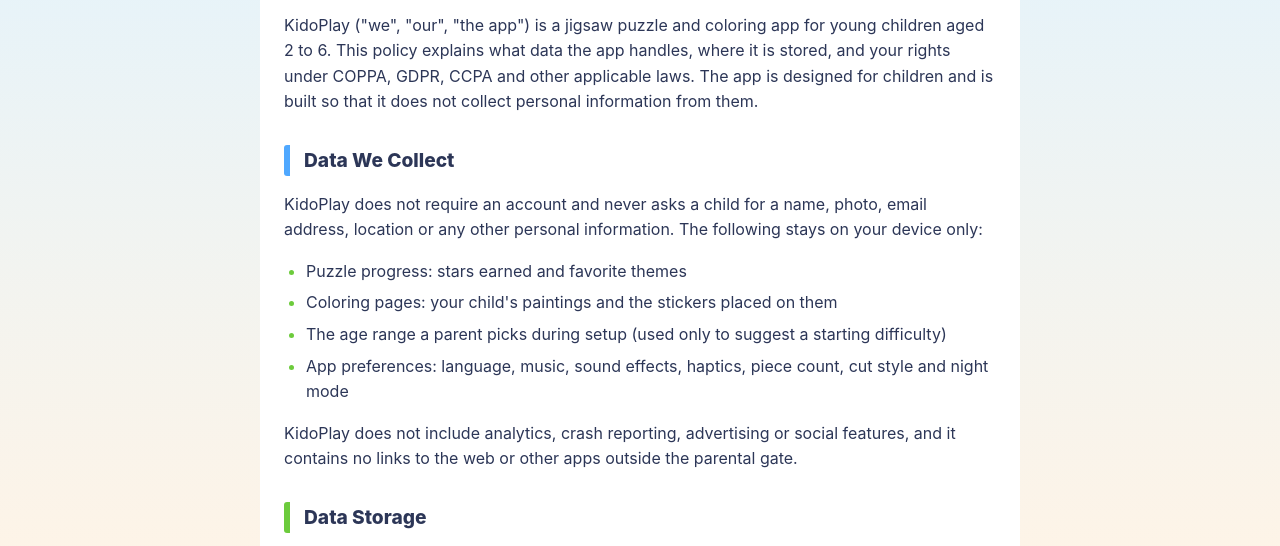
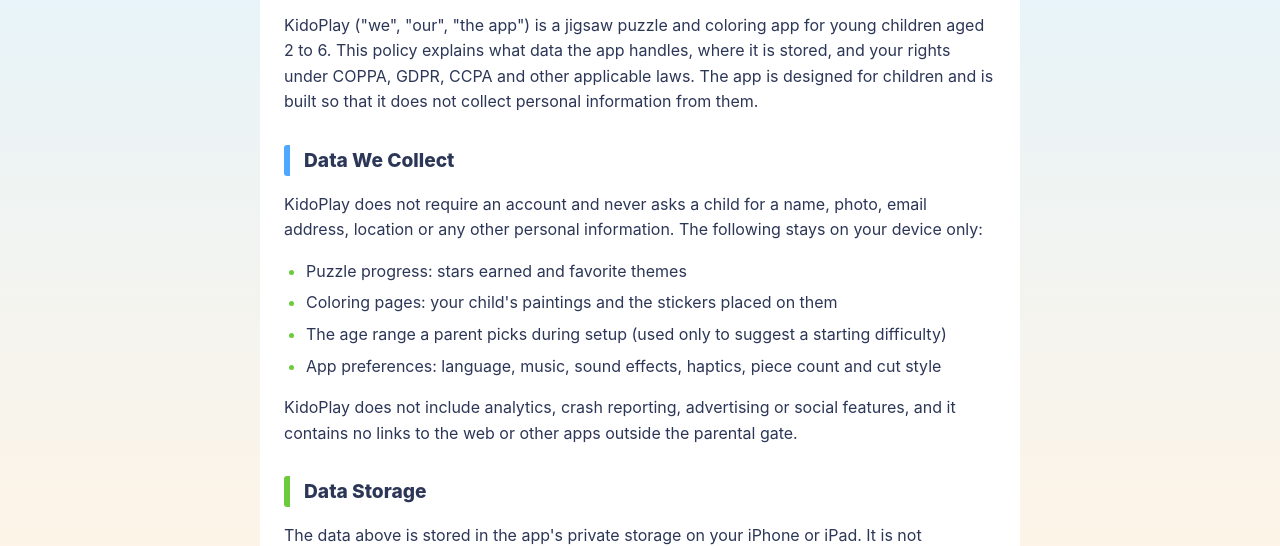
Before and after one commit to mgokhanyavuz/kidopuzzle-legal, a plain HTML site: page privacy.html in a window 1280 px wide. Shown: the part 211-757 px from the top of the page. Drawn offline with Linux system fonts and the light colour scheme.

Commit message:
Privacy: drop night mode from stored preferences
Co-Authored-By: Claude Fable 5.2 <noreply@anthropic.com>

```diff
--- a/privacy.html
+++ b/privacy.html
@@ -66,7 +66,7 @@
   <li>Puzzle progress: stars earned and favorite themes</li>
   <li>Coloring pages: your child's paintings and the stickers placed on them</li>
   <li>The age range a parent picks during setup (used only to suggest a starting difficulty)</li>
-  <li>App preferences: language, music, sound effects, haptics, piece count, cut style and night mode</li>
+  <li>App preferences: language, music, sound effects, haptics, piece count and cut style</li>
 </ul>
 <p>KidoPlay does not include analytics, crash reporting, advertising or social features, and it contains no links to the web or other apps outside the parental gate.</p>
 
```
